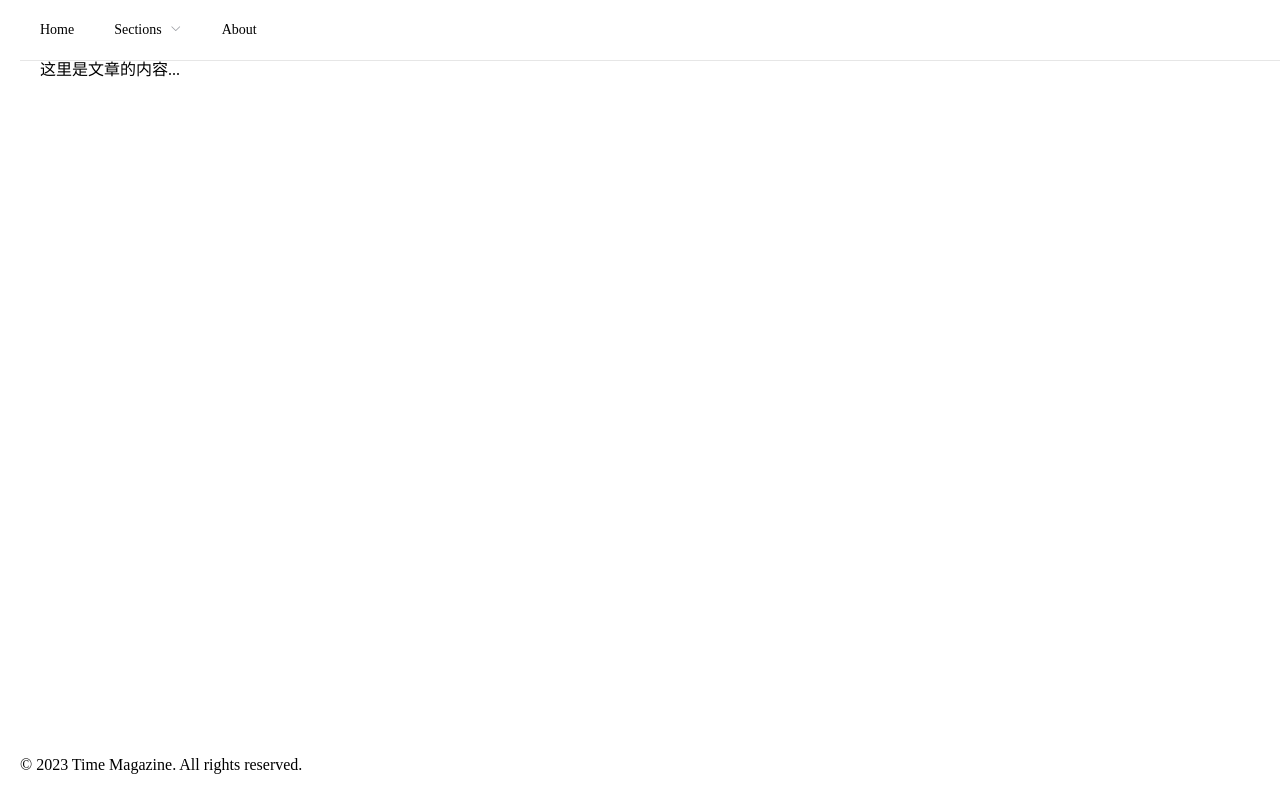
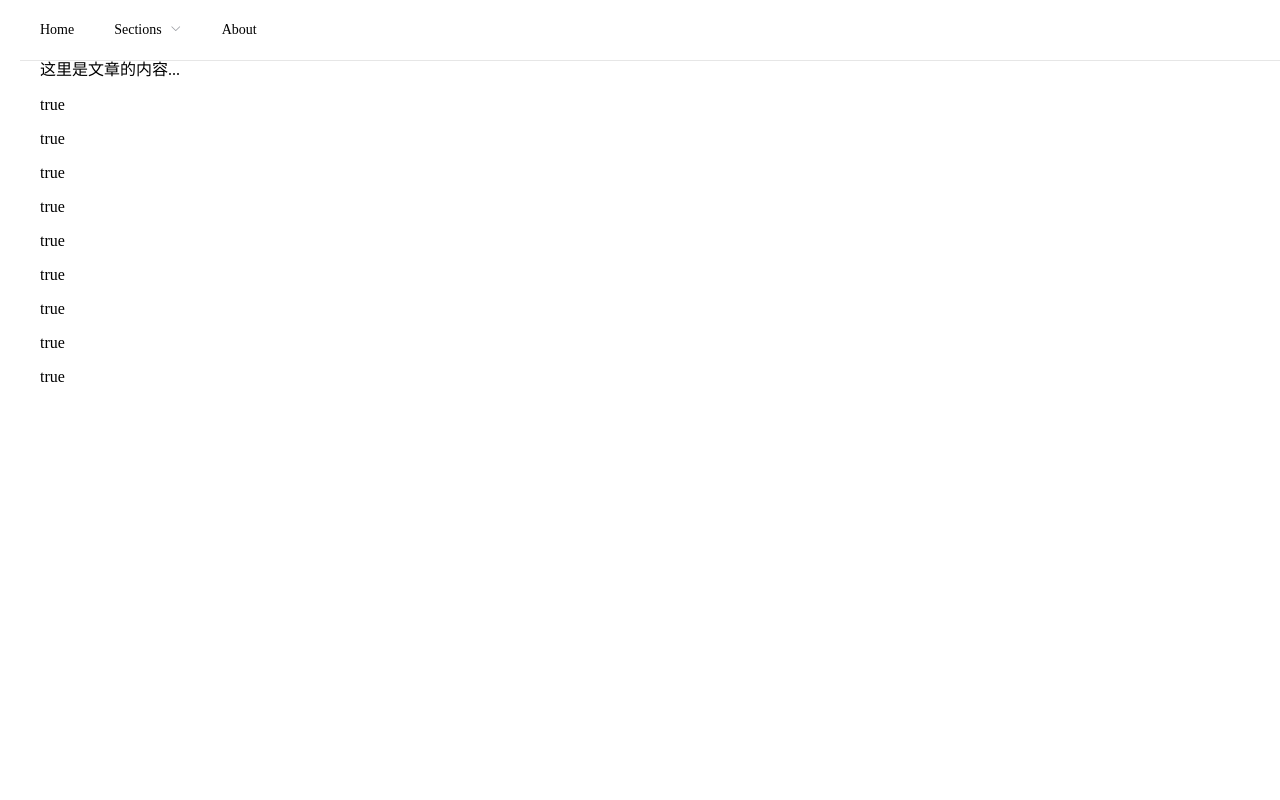
Before and after one commit to MadLogarithm/Vue2_elementUI_test, a Vue app: page /#/time_magazine in a window 1280 px wide. Shown: the top 800 px of the page. Built offline with nearby package versions, Linux system fonts and the light colour scheme.

Commit message:
Add transparent navbar in TimeMagazine.vue.

```diff
--- a/src/components/TimeMagazine.vue
+++ b/src/components/TimeMagazine.vue
@@ -2,7 +2,7 @@
 <div class="time-magazine">
     <el-container>
         <el-header class="transparent-navbar">
-            <el-menu mode="horizontal" class="navbar" background-color="transparent" text-color="#000" active-text-color="#ffd04b" :router="true">
+            <el-menu mode="horizontal" class="navbar" :style="{ 'background-color': menuTransparentNavbar ? 'transparent' : 'white' }" text-color="#000" active-text-color="#ffd04b" :router="true">
             <el-menu-item index="/home">Home</el-menu-item>
             <el-submenu index="2">
                 <template slot="title">Sections</template>
@@ -13,15 +13,24 @@
             <el-menu-item index="3">About</el-menu-item>
             </el-menu>
         </el-header>
-    <el-main>
+    <el-main style="height: 1200px;">
         <!-- 在这里放置文章内容 -->
         <div class="article-content">
         <p>这里是文章的内容...</p>
+        <p>{{ menuTransparentNavbar }}</p>
+        <p>{{ menuTransparentNavbar }}</p>
+        <p>{{ menuTransparentNavbar }}</p>
+        <p>{{ menuTransparentNavbar }}</p>
+        <p>{{ menuTransparentNavbar }}</p>
+        <p>{{ menuTransparentNavbar }}</p>
+        <p>{{ menuTransparentNavbar }}</p>
+        <p>{{ menuTransparentNavbar }}</p>
+        <p>{{ menuTransparentNavbar }}</p>
         </div>
     </el-main>
     <el-footer>
         <!-- 在这里放置页脚内容 -->
-        <p>© 2023 Time Magazine. All rights reserved.</p>
+        <p>© 2023 Logar. All rights reserved.</p>
     </el-footer>
     </el-container>
 </div>
@@ -33,7 +42,24 @@ name: 'TimeMagazine',
 data() {
     return {
     // 在这里添加页面数据
+        menuTransparentNavbar: true
     };
+},
+mounted() {
+    window.addEventListener('scroll', this.handleScroll);
+},
+beforeDestroy() {
+    window.removeEventListener('scroll', this.handleScroll);
+},
+methods: {
+    handleScroll() {
+        if (window.scrollY > 100) {
+            this.menuTransparentNavbar = false;
+        }
+        else {
+            this.menuTransparentNavbar = true;
+        }
+    }
 }
 };
 </script>
```
